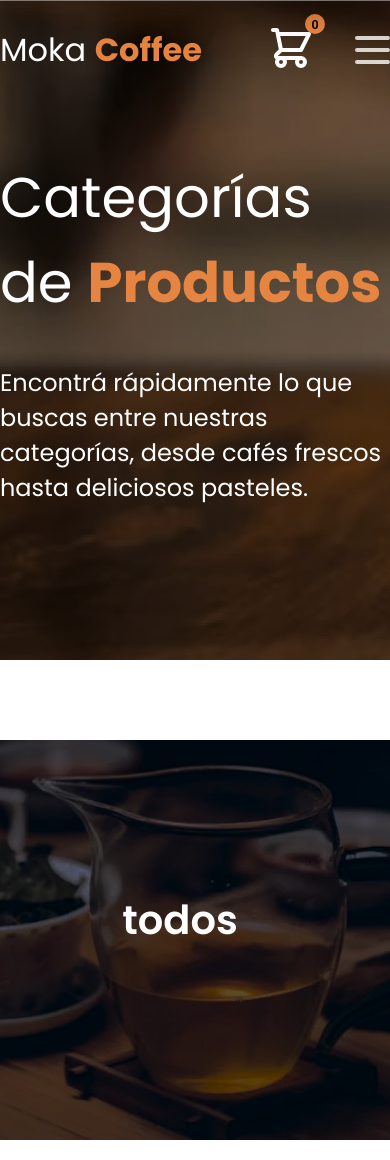
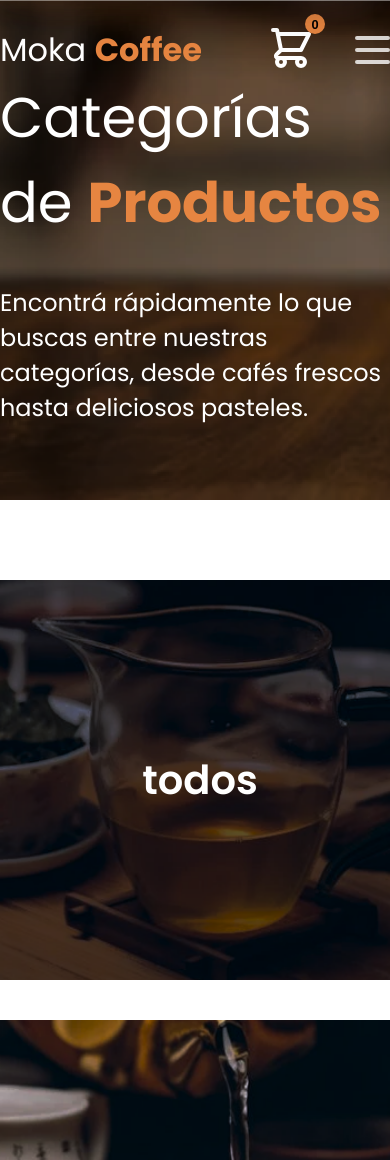
Before and after one commit to TomasSorgetti/landing-bss, a React (Vite) app: page /categorias in a window 390 px wide. Shown: the top 1160 px of the page. Built offline with nearby package versions, Linux system fonts and the light colour scheme.

Commit message:
categories responsive

```diff
--- a/src/pages/categories/Categories.module.css
+++ b/src/pages/categories/Categories.module.css
@@ -44,7 +44,8 @@
 .categories_cont ul {
     display: flex;
     flex-wrap: wrap;
-    justify-content: space-between;
+    justify-content: start;
+    gap: 40px;
     max-width: 1180px;
     width: 100%;
     margin: 0 auto;
@@ -63,3 +64,71 @@
     cursor: pointer;
     text-decoration: none;
 }
+
+@media screen and (max-width: 1440px) {
+    .wrapper {
+        max-width: 1180px;
+    }
+}
+
+@media screen and (max-width: 1024px) {
+
+    .wrapper,
+    .categories_cont ul {
+        max-width: 920px;
+    }
+
+    .categories_cont ul li {
+        margin: 0;
+    }
+
+    .categories_cont ul li a {
+        width: 280px;
+        height: 280px;
+
+    }
+}
+
+@media screen and (max-width: 768px) {
+    .wrapper {
+        max-width: 640px;
+    }
+
+    .categories_cont ul {
+        justify-content: center;
+    }
+
+    .categories_cont ul li a {
+        width: 400px;
+        height: 400px;
+    }
+}
+
+@media screen and (max-width: 640px) {
+    .hero_banner {
+        height: 500px;
+    }
+
+    .wrapper {
+        max-width: 560px;
+    }
+}
+
+@media screen and (max-width: 360px) {
+    .wrapper {
+        max-width: 320px;
+    }
+
+    .wrapper h1 {
+        font-size: 2.5rem;
+    }
+
+    .wrapper p {
+        font-size: 1.1rem;
+    }
+
+    .categories_cont ul li a {
+        width: 360px;
+        height: 360px;
+    }
+}
--- a/src/pages/home/Home.module.css
+++ b/src/pages/home/Home.module.css
@@ -326,6 +326,10 @@
 }
 
 @media screen and (max-width: 360px) {
+    .hero_banner_cont {
+        height: 500px;
+    }
+
     .hero_banner_cont div .hero_text_span {
         font-size: 0.8rem;
     }
```
